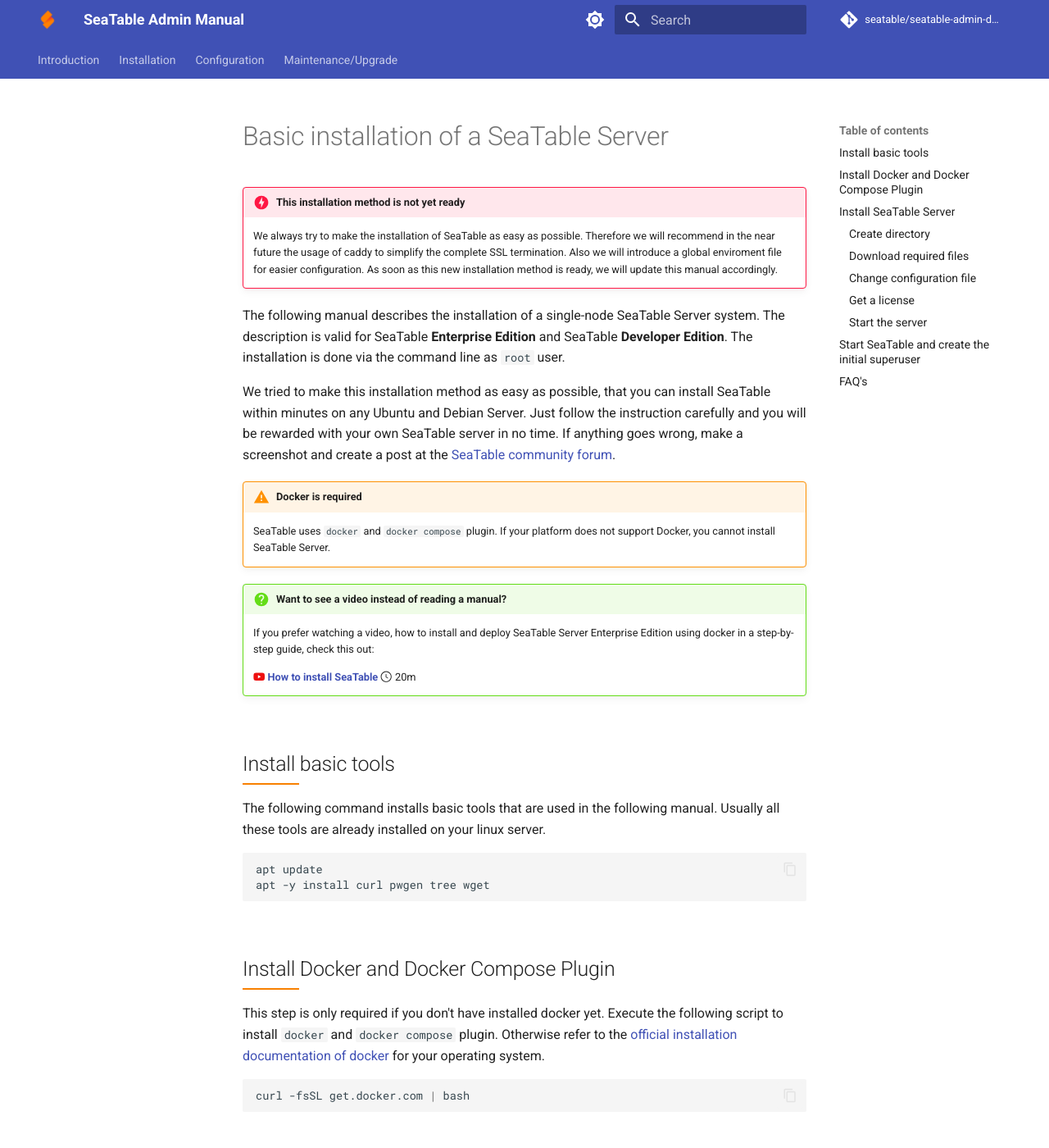
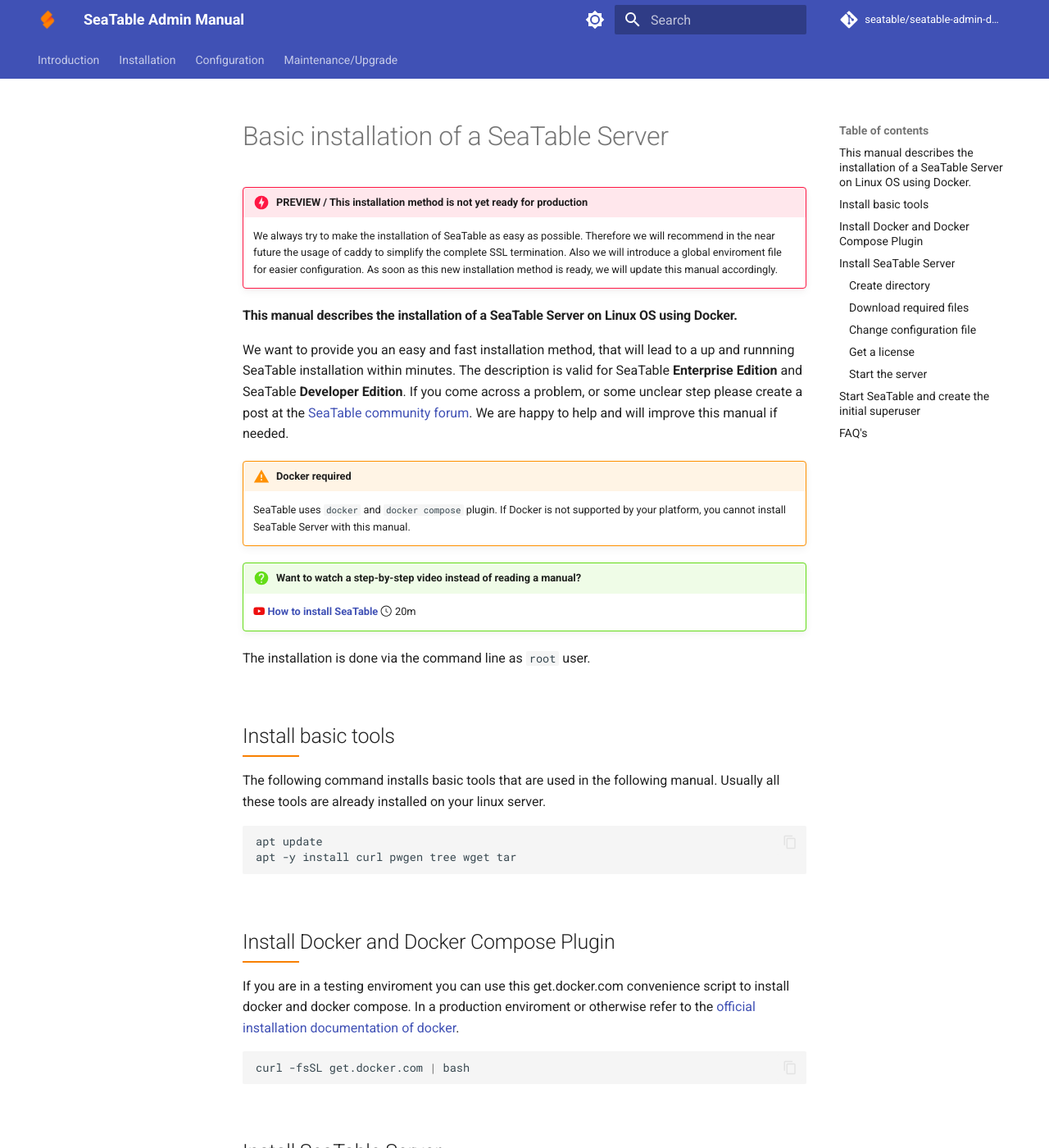
Before and after one commit to seatable/seatable-admin-docs, an MkDocs documentation site: the page built from docs/installation/single_node_install.md, in a window 1280 px wide and 1400 px high. Shown: the whole window at 82% size. Built offline with MkDocs 1.6.1 and Material for MkDocs 9.7.7, drawn with Linux system fonts in a browser that asks for light colours; comment, search, counter and statistics services are not loaded; some of the changed text lies outside the part shown.

Commit message:
Add docker compose deploy (#138)
* added Readme

* formatting

* formatting

* docker command tweak

* readme iterate

* end of day

* saturday morning

* workflow

````diff
--- a/docs/installation/single_node_install.md
+++ b/docs/installation/single_node_install.md
@@ -4,50 +4,53 @@
 
 # Basic installation of a SeaTable Server
 
-!!! danger "This installation method is not yet ready"
+!!! danger "PREVIEW / This installation method is not yet ready for production"
 
     We always try to make the installation of SeaTable as easy as possible. Therefore we will recommend in the near future the usage of caddy to simplify the complete SSL termination. Also we will introduce a global enviroment file for easier configuration. As soon as this new installation method is ready, we will update this manual accordingly.
 
-The following manual describes the installation of a single-node SeaTable Server system. The description is valid for SeaTable **Enterprise Edition** and SeaTable **Developer Edition**.
-The installation is done via the command line as `root` user.
+#### This manual describes the installation of a SeaTable Server on Linux OS using Docker.
 
-We tried to make this installation method as easy as possible, that you can install SeaTable within minutes on any Ubuntu and Debian Server. Just follow the instruction carefully and you will be rewarded with your own SeaTable server in no time. If anything goes wrong, make a screenshot and create a post at the [SeaTable community forum](https://forum.seatable.io).
+We want to provide you an easy and fast installation method, that will lead to a up and runnning SeaTable installation within minutes.
+The description is valid for SeaTable **Enterprise Edition** and SeaTable **Developer Edition**.
+If you come across a problem, or some unclear step please create a post at the [SeaTable community forum](https://forum.seatable.io).
+We are happy to help and will improve this manual if needed.
 
-!!! warning "Docker is required"
+!!! warning "Docker required"
 
-    SeaTable uses `docker` and `docker compose` plugin. If your platform does not support Docker, you cannot install SeaTable Server.
+    SeaTable uses `docker` and `docker compose` plugin. If Docker is not supported by your platform, you cannot install SeaTable Server with this manual.
 
-!!! question "Want to see a video instead of reading a manual?"
-
-    If you prefer watching a video, how to install and deploy SeaTable Server Enterprise Edition using docker in a step-by-step guide, check this out:
+!!! question "Want to watch a step-by-step video instead of reading a manual?"
 
     :fontawesome-brands-youtube:{ style="color: #EE0F0F" }
     __[How to install SeaTable]__ :octicons-clock-24: 20m
     [How to install SeaTable]: https://www.youtube.com/watch?v=h38acdtYgt8
 
+
+The installation is done via the command line as `root` user.
+
+
 ## Install basic tools
-
 The following command installs basic tools that are used in the following manual. Usually all these tools are already installed on your linux server.
 
 ```bash
 apt update
-apt -y install curl pwgen tree wget
+apt -y install curl pwgen tree wget tar
 ```
 
 ## Install Docker and Docker Compose Plugin
-
-This step is only required if you don't have installed docker yet. Execute the following script to install `docker` and `docker compose` plugin. Otherwise refer to the [official installation documentation of docker](https://docs.docker.com/engine/install/) for your operating system.
+ If you are in a testing enviroment you can use this get.docker.com convenience script to install docker and docker compose.
+ In a production enviroment or otherwise refer to the [official installation documentation of docker](https://docs.docker.com/engine/install/).
 
 ```bash
 curl -fsSL get.docker.com | bash
 ```
 
 ## Install SeaTable Server
+This installation assumes that all components of SeaTable are installed below the folder `/opt`.
+We recommended to keep this folder structure.
 
-This installation assumes that all components of SeaTable are installed below the folder `/opt`. Please keep the recommended folder structure to avoid problems.
 
 ### Create directory
-
 === "Both Editions"
 
     ```
````
Also changed, not shown: README.md (+9 -8 lines).
